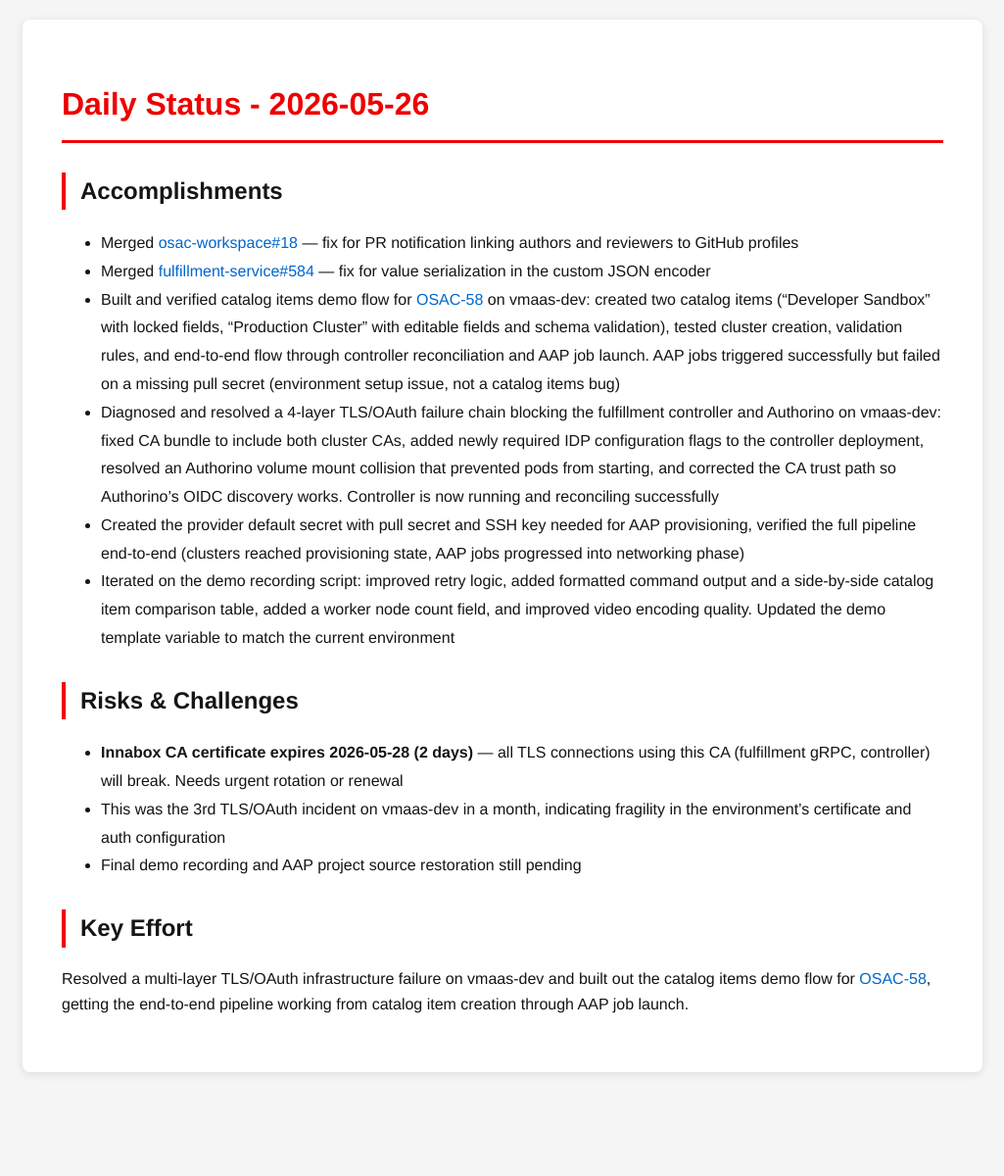
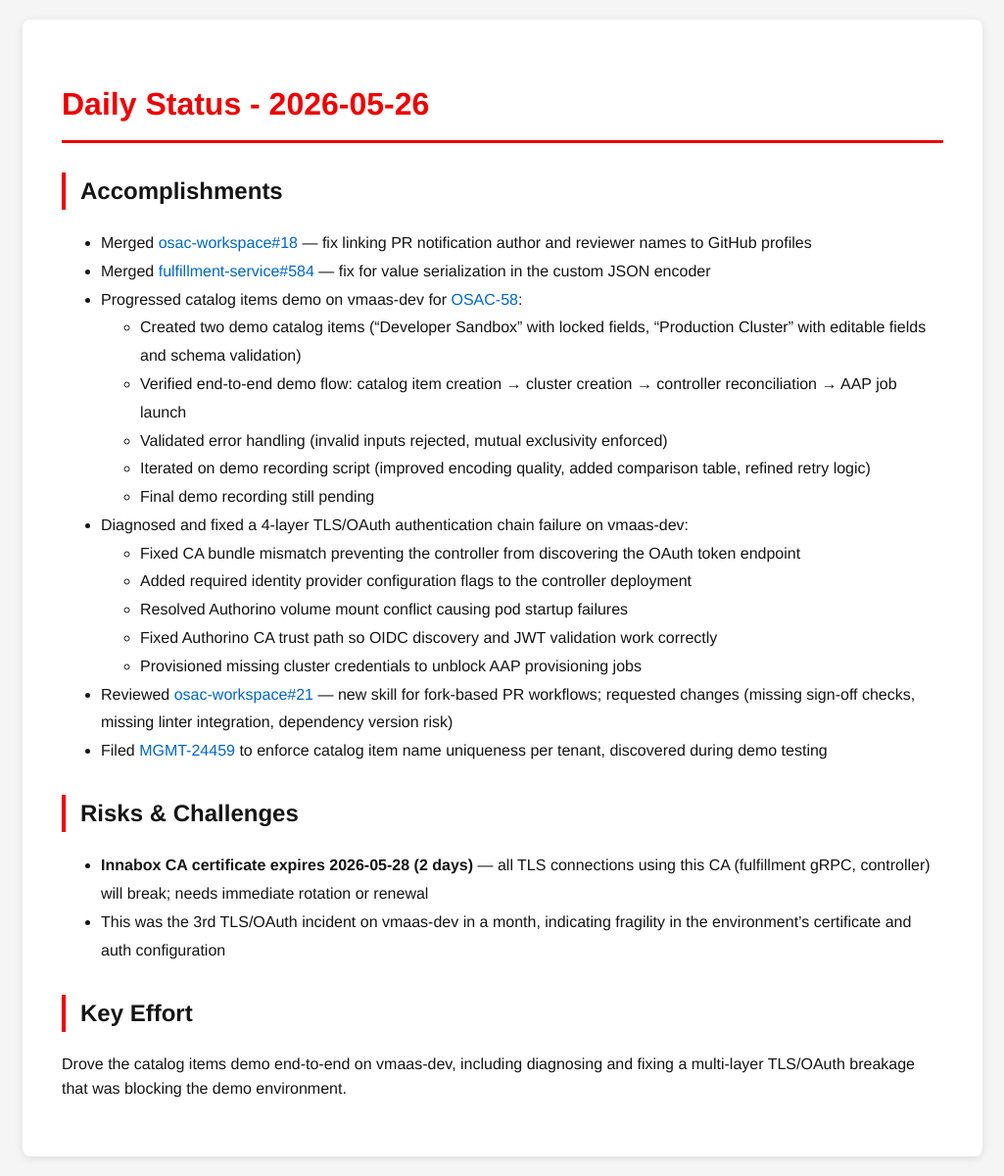
Before and after one commit to tzvatot/daily-status, a Jekyll site: the page built from 2026-05-26.md, in a window 1280 px wide. Shown: the whole page at 98% size, without its empty margins (127-1152 px from the left). Built offline with Jekyll 4.4.1, drawn with Linux system fonts in a browser that asks for light colours; before the commit the page ends 1114 px from its top, so only the background shows below that.

Commit message:
Daily status update - 2026-05-26

```diff
--- a/2026-05-26.md
+++ b/2026-05-26.md
@@ -7,17 +7,26 @@
 # Daily Status - 2026-05-26
 
 ## Accomplishments
-- Merged [osac-workspace#18](https://github.com/osac-project/osac-workspace/pull/18) — fix for PR notification linking authors and reviewers to GitHub profiles
+- Merged [osac-workspace#18](https://github.com/osac-project/osac-workspace/pull/18) — fix linking PR notification author and reviewer names to GitHub profiles
 - Merged [fulfillment-service#584](https://github.com/osac-project/fulfillment-service/pull/584) — fix for value serialization in the custom JSON encoder
-- Built and verified catalog items demo flow for [OSAC-58](https://redhat.atlassian.net/browse/OSAC-58) on vmaas-dev: created two catalog items ("Developer Sandbox" with locked fields, "Production Cluster" with editable fields and schema validation), tested cluster creation, validation rules, and end-to-end flow through controller reconciliation and AAP job launch. AAP jobs triggered successfully but failed on a missing pull secret (environment setup issue, not a catalog items bug)
-- Diagnosed and resolved a 4-layer TLS/OAuth failure chain blocking the fulfillment controller and Authorino on vmaas-dev: fixed CA bundle to include both cluster CAs, added newly required IDP configuration flags to the controller deployment, resolved an Authorino volume mount collision that prevented pods from starting, and corrected the CA trust path so Authorino's OIDC discovery works. Controller is now running and reconciling successfully
-- Created the provider default secret with pull secret and SSH key needed for AAP provisioning, verified the full pipeline end-to-end (clusters reached provisioning state, AAP jobs progressed into networking phase)
-- Iterated on the demo recording script: improved retry logic, added formatted command output and a side-by-side catalog item comparison table, added a worker node count field, and improved video encoding quality. Updated the demo template variable to match the current environment
+- Progressed catalog items demo on vmaas-dev for [OSAC-58](https://redhat.atlassian.net/browse/OSAC-58):
+  - Created two demo catalog items ("Developer Sandbox" with locked fields, "Production Cluster" with editable fields and schema validation)
+  - Verified end-to-end demo flow: catalog item creation → cluster creation → controller reconciliation → AAP job launch
+  - Validated error handling (invalid inputs rejected, mutual exclusivity enforced)
+  - Iterated on demo recording script (improved encoding quality, added comparison table, refined retry logic)
+  - Final demo recording still pending
+- Diagnosed and fixed a 4-layer TLS/OAuth authentication chain failure on vmaas-dev:
+  - Fixed CA bundle mismatch preventing the controller from discovering the OAuth token endpoint
+  - Added required identity provider configuration flags to the controller deployment
+  - Resolved Authorino volume mount conflict causing pod startup failures
+  - Fixed Authorino CA trust path so OIDC discovery and JWT validation work correctly
+  - Provisioned missing cluster credentials to unblock AAP provisioning jobs
+- Reviewed [osac-workspace#21](https://github.com/osac-project/osac-workspace/pull/21) — new skill for fork-based PR workflows; requested changes (missing sign-off checks, missing linter integration, dependency version risk)
+- Filed [MGMT-24459](https://redhat.atlassian.net/browse/MGMT-24459) to enforce catalog item name uniqueness per tenant, discovered during demo testing
 
 ## Risks & Challenges
-- **Innabox CA certificate expires 2026-05-28 (2 days)** — all TLS connections using this CA (fulfillment gRPC, controller) will break. Needs urgent rotation or renewal
+- **Innabox CA certificate expires 2026-05-28 (2 days)** — all TLS connections using this CA (fulfillment gRPC, controller) will break; needs immediate rotation or renewal
 - This was the 3rd TLS/OAuth incident on vmaas-dev in a month, indicating fragility in the environment's certificate and auth configuration
-- Final demo recording and AAP project source restoration still pending
 
 ## Key Effort
-Resolved a multi-layer TLS/OAuth infrastructure failure on vmaas-dev and built out the catalog items demo flow for [OSAC-58](https://redhat.atlassian.net/browse/OSAC-58), getting the end-to-end pipeline working from catalog item creation through AAP job launch.
+Drove the catalog items demo end-to-end on vmaas-dev, including diagnosing and fixing a multi-layer TLS/OAuth breakage that was blocking the demo environment.
```
